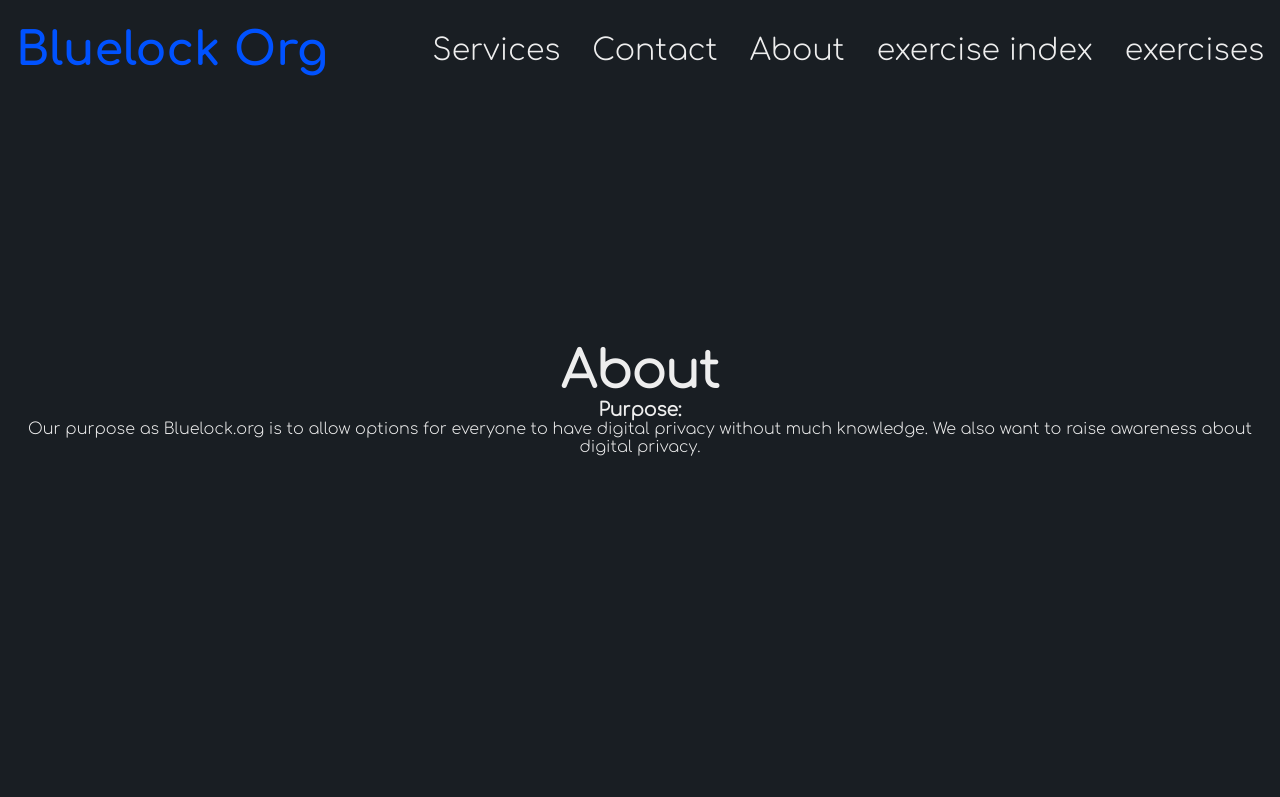
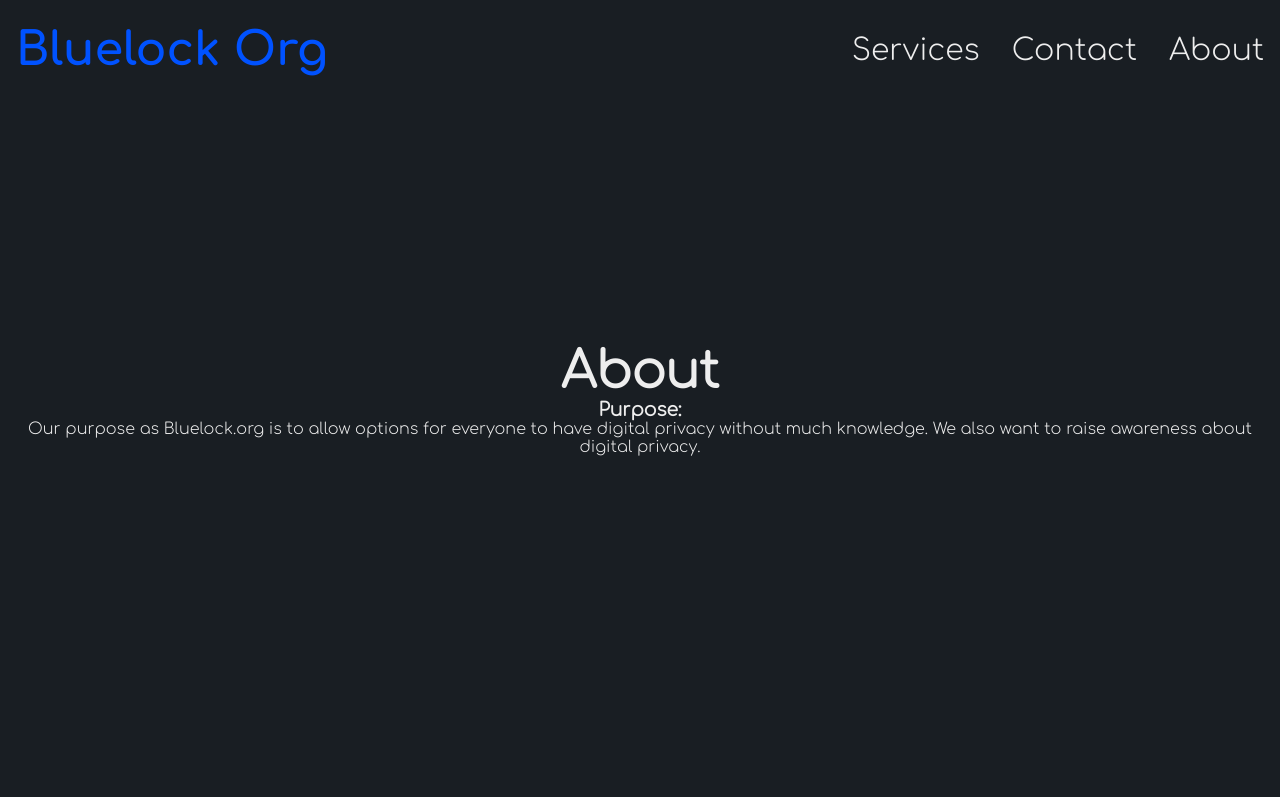
Before and after one commit to yutatokoi/Bluelock.org-Site, a plain HTML site: page about.html in a window 1280 px wide. Shown: the top 797 px of the page. Drawn offline with Linux system fonts and the light colour scheme.

Commit message:
Update about.html

```diff
--- a/about.html
+++ b/about.html
@@ -25,8 +25,6 @@
             <li><a href="services.html">Services</a></li>
             <li><a href="contact.html">Contact</a></li>
             <li><a href="about.html">About</a></li>
-            <li><a href="index.html">exercise index</a></li>
-            <li><a href="exercises.html">exercises</a></li>
         </ul>
     </div>    <header class="main-header">
     <div class="main-about">
```
